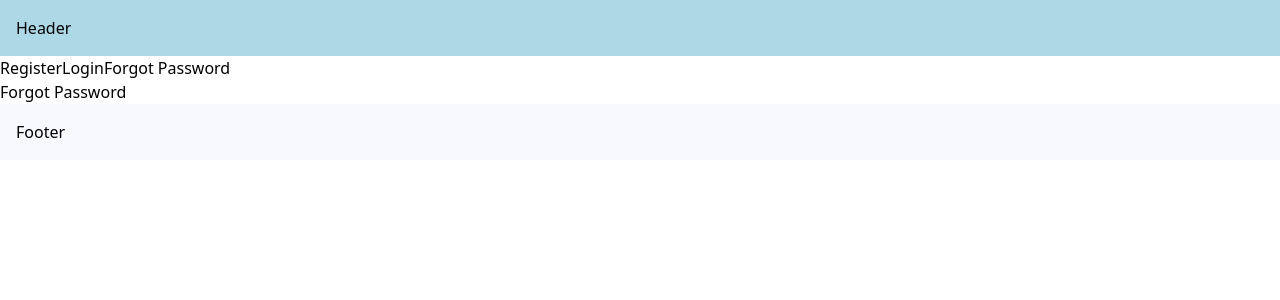
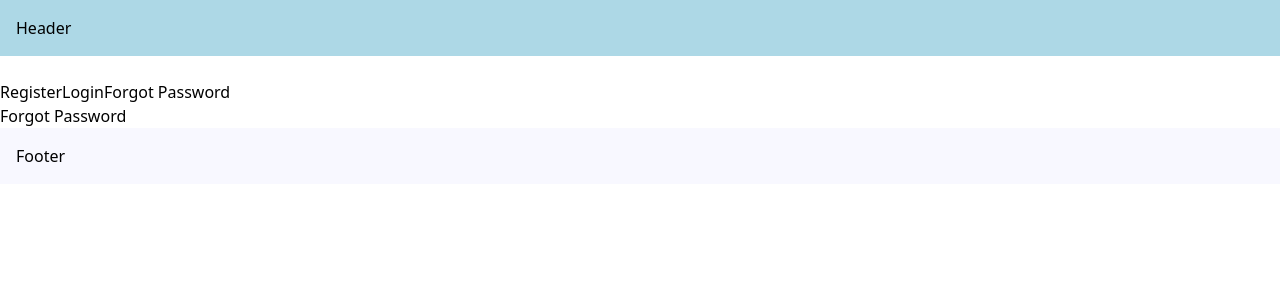
Before and after one commit to PiyushGoyal12/learning-Next, a Next.js app: page /forgot-password in a window 1280 px wide. Shown: the top 300 px of the page. Built offline with nearby package versions, Linux system fonts and the light colour scheme.

Commit message:
Templates help in giving a completely fresh start for the route unlike layout

```diff
--- a/src/app/(auth)/layout.tsx
+++ b/src/app/(auth)/template.tsx
@@ -2,6 +2,9 @@
 import Link from "next/link";
 import { usePathname } from "next/navigation";
 import "./styles.css";
+import { useState } from "react";
+import { Input } from "postcss";
+
 
 const navLinks = [
     { name: "Register", href: "/register" },
@@ -14,9 +17,14 @@
 }: {
     children: React.ReactNode;
 }) {
+
+    const [input ,setInput]=useState("");
     const pathName = usePathname();
     return (
         <div>
+            <div>
+                <input value={input} onChange={e=>setInput(e.target.value)} />
+            </div>
             {navLinks.map((link) => {
                 const isActive =
                     pathName === link.href ||
```
